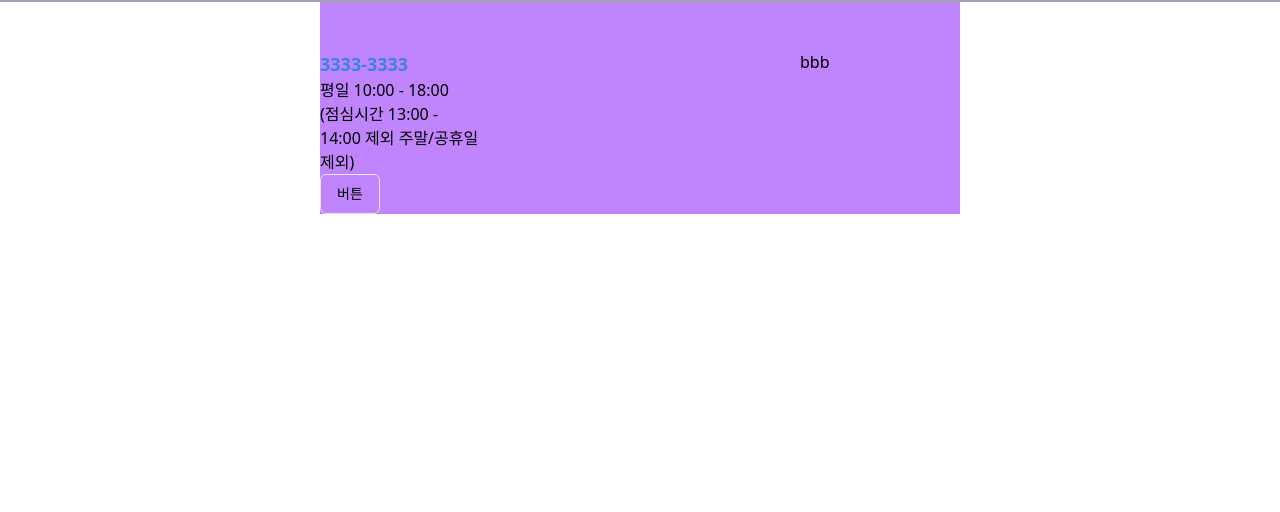
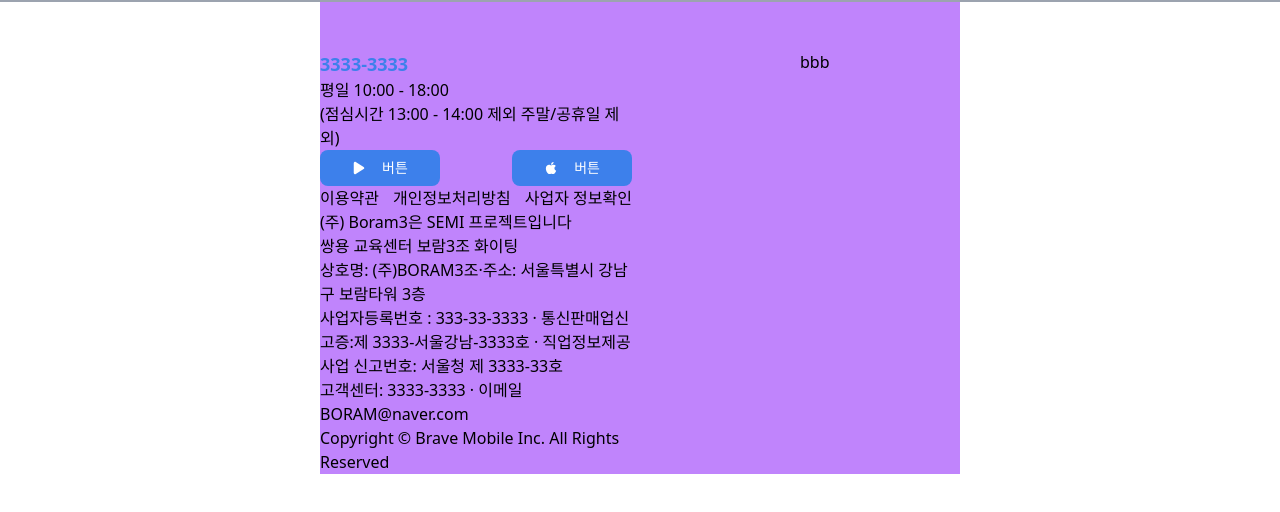
Before and after one commit to snowball-class/front, a Next.js app: page / in a window 1280 px wide. Shown: the top 512 px of the page. Built offline with nearby package versions, Linux system fonts and the light colour scheme.

Commit message:
feat: 버튼컴포넌트 작업중

```diff
--- /dev/null
+++ b/components/footer/footerRight.tsx
@@ -0,0 +1,35 @@
+const list = [
+  {
+    title: '고객센터',
+    sub: ['문의하기'],
+  },
+  {
+    title: 'FAQ',
+    sub: ['이용안내', '안전정책', '예상금액', '강사찾기'],
+  },
+  {
+    title: '공지사항',
+    sub: ['보람가입', '보람센터', '보람가이드', '채용안내'],
+  },
+  {
+    title: 'BORAM3조',
+    sub: ['이다솔', '임현정', '강나리', '조아라', '차동현', '신지환'],
+  },
+]
+
+export const FooterRight = () => {
+  return (
+    <div className="absolute top-0 right-0">
+      {list.map((item, index) => (
+        <div key={item.title || index}>
+          <h3>{item.title}</h3>
+          <ul>
+            {item.sub.map((subItem, subIndex) => (
+              <li key={`${item.title}-${subIndex}`}>{subItem}</li>
+            ))}
+          </ul>
+        </div>
+      ))}
+    </div>
+  )
+}
--- a/components/ui/button.tsx
+++ b/components/ui/button.tsx
@@ -1,56 +1,115 @@
-import * as React from "react"
-import { Slot } from "@radix-ui/react-slot"
-import { cva, type VariantProps } from "class-variance-authority"
+// import * as React from "react"
+// import { Slot } from "@radix-ui/react-slot"
+// import { cva, type VariantProps } from "class-variance-authority"
 
-import { cn } from "@/lib/utils"
+// import { cn } from "@/lib/utils"
 
-const buttonVariants = cva(
-  "inline-flex items-center justify-center gap-2 whitespace-nowrap rounded-md text-sm font-medium ring-offset-background transition-colors focus-visible:outline-none focus-visible:ring-2 focus-visible:ring-ring focus-visible:ring-offset-2 disabled:pointer-events-none disabled:opacity-50 [&_svg]:pointer-events-none [&_svg]:size-4 [&_svg]:shrink-0",
-  {
-    variants: {
-      variant: {
-        default: "bg-primary text-primary-foreground hover:bg-primary/90",
-        destructive:
-          "bg-destructive text-destructive-foreground hover:bg-destructive/90",
-        outline:
-          "border border-input bg-background hover:bg-accent hover:text-accent-foreground",
-        secondary:
-          "bg-secondary text-secondary-foreground hover:bg-secondary/80",
-        ghost: "hover:bg-accent hover:text-accent-foreground",
-        link: "text-primary underline-offset-4 hover:underline",
-      },
-      size: {
-        default: "h-10 px-4 py-2",
-        sm: "h-9 rounded-md px-3",
-        lg: "h-11 rounded-md px-8",
-        icon: "h-10 w-10",
-      },
-    },
-    defaultVariants: {
-      variant: "default",
-      size: "default",
-    },
-  }
-)
+// const buttonVariants = cva(
+//   "inline-flex items-center justify-center gap-2 whitespace-nowrap rounded-md text-sm font-medium ring-offset-background transition-colors focus-visible:outline-none focus-visible:ring-2 focus-visible:ring-ring focus-visible:ring-offset-2 disabled:pointer-events-none disabled:opacity-50 [&_svg]:pointer-events-none [&_svg]:size-4 [&_svg]:shrink-0",
+//   {
+//     variants: {
+//       variant: {
+//         default: "bg-primary text-primary-foreground hover:bg-primary/90",
+//         destructive:
+//           "bg-destructive text-destructive-foreground hover:bg-destructive/90",
+//         outline:
+//           "border border-input bg-background hover:bg-accent hover:text-accent-foreground",
+//         secondary:
+//           "bg-secondary text-secondary-foreground hover:bg-secondary/80",
+//         ghost: "hover:bg-accent hover:text-accent-foreground",
+//         link: "text-primary underline-offset-4 hover:underline",
+//       },
+//       size: {
+//         default: "h-10 px-4 py-2",
+//         sm: "h-9 rounded-md px-3",
+//         lg: "h-11 rounded-md px-8",
+//         icon: "h-10 w-10",
+//       },
+//     },
+//     defaultVariants: {
+//       variant: "default",
+//       size: "default",
+//     },
+//   }
+// )
 
-export interface ButtonProps
-  extends React.ButtonHTMLAttributes<HTMLButtonElement>,
-    VariantProps<typeof buttonVariants> {
-  asChild?: boolean
+// export interface ButtonProps
+//   extends React.ButtonHTMLAttributes<HTMLButtonElement>,
+//     VariantProps<typeof buttonVariants> {
+//   asChild?: boolean
+// }
+
+// const Button = React.forwardRef<HTMLButtonElement, ButtonProps>(
+//   ({ className, variant, size, asChild = false, ...props }, ref) => {
+//     const Comp = asChild ? Slot : "button"
+//     return (
+//       <Comp
+//         className={cn(buttonVariants({ variant, size, className }))}
+//         ref={ref}
+//         {...props}
+//       />
+//     )
+//   }
+// )
+// Button.displayName = "Button"
+
+// export { Button, buttonVariants }
+
+interface ButtonProps {
+  bgColor: 'blue' | 'gray' | 'yellow' | 'none'
+  size: 'default' | 'long'
+  rounded?: boolean
+  children: React.ReactNode
 }
 
-const Button = React.forwardRef<HTMLButtonElement, ButtonProps>(
-  ({ className, variant, size, asChild = false, ...props }, ref) => {
-    const Comp = asChild ? Slot : "button"
-    return (
-      <Comp
-        className={cn(buttonVariants({ variant, size, className }))}
-        ref={ref}
-        {...props}
-      />
-    )
+/**
+ *
+ * @param props bgColor: blue, gray, yellow
+ * size : default, long
+ * rounded : boolean
+ * @returns
+ */
+export const Button = (props: ButtonProps) => {
+  const { children, bgColor, size, rounded } = props
+
+  let backColor = ''
+  if (bgColor === 'blue') {
+    backColor = 'bg-mainBlue text-white'
+  } else if (bgColor === 'gray') {
+    backColor = 'bg-gray-100  text-black'
+  } else if (bgColor === 'yellow') {
+    backColor = 'bg-mainYellow  text-white'
+  } else {
+    backColor = 'bg-transparent text-black'
   }
-)
-Button.displayName = "Button"
 
-export { Button, buttonVariants }
+  let btnSize = ''
+  if (size === 'default') {
+    btnSize = 'py-2 px-8'
+  } else {
+    btnSize = 'w-full py-2'
+  }
+
+  let roundedBtn = ''
+  if (rounded) {
+    roundedBtn = 'rounded-full'
+  } else {
+    roundedBtn = 'rounded-lg'
+  }
+
+  return (
+    <button
+      className={
+        backColor +
+        ' ' +
+        btnSize +
+        ' ' +
+        roundedBtn +
+        ' ' +
+        'font-medium text-sm flex justify-center items-center'
+      }
+    >
+      {children}
+    </button>
+  )
+}
--- a/components/ui/footer.tsx
+++ b/components/ui/footer.tsx
@@ -1,23 +1,58 @@
-"use client";
+'use client'
 
-import { Button } from "./button";
+import { Button } from './button'
+import { FaPlay } from 'react-icons/fa6'
+import { FaApple } from 'react-icons/fa'
 
 const Footer = () => {
   return (
     <div className="w-full border-t-2 border-gray-400">
       <div className="mx-auto w-1/2 bg-purple-400 flex justify-between pt-12">
-        <div className="w-40">
+        <div className="w-[312px]">
           <div className="text-lg font-semibold text-mainBlue">3333-3333</div>
           <div className="">평일 10:00 - 18:00</div>
           <div className="">
             &#40;점심시간 13:00 - 14:00 제외 주말/공휴일 제외&#41;
           </div>
-          <Button variant="outline">버튼</Button>
+          <div className="flex justify-between w-full">
+            <Button bgColor="blue" size="default">
+              <FaPlay className="mr-4" />
+              버튼
+            </Button>
+            <Button bgColor="blue" size="default">
+              <FaApple className="mr-4" />
+              버튼
+            </Button>
+          </div>
+          <div className="flex justify-between">
+            <div>이용약관</div>
+            <div>개인정보처리방침</div>
+            <div>사업자 정보확인</div>
+          </div>
+          <div>
+            <div className="">&#40;주&#41; Boram3은 SEMI 프로젝트입니다</div>
+            <div className="">쌍용 교육센터 보람3조 화이팅</div>
+          </div>
+          <div>
+            상호명: &#40;주&#41;BORAM3조&middot;주소: 서울특별시 강남구 보람타워
+            3층
+          </div>
+          <div>
+            사업자등록번호 : 333-33-3333 &middot; 통신판매업신고증:제
+            3333-서울강남-3333호 &middot; 직업정보제공사업 신고번호: 서울청 제
+            3333-33호
+          </div>
+          <div className="">
+            고객센터: 3333-3333 &middot; 이메일 BORAM@naver.com
+          </div>
+          <div className="">
+            Copyright &copy; Brave Mobile Inc. All Rights Reserved
+          </div>
         </div>
         <div className="w-40">bbb</div>
       </div>
     </div>
-  );
-};
+  )
+}
 
-export default Footer;
+export default Footer
--- a/package.json
+++ b/package.json
@@ -16,6 +16,7 @@
     "next": "14.2.16",
     "react": "^18",
     "react-dom": "^18",
+    "react-icons": "^5.4.0",
     "tailwind-merge": "^2.6.0",
     "tailwindcss-animate": "^1.0.7",
     "zustand": "^5.0.3"
```
Also changed, not shown: components/ui/navbar.tsx (added), 2 other files (tests, documents, lock files or other folders).
